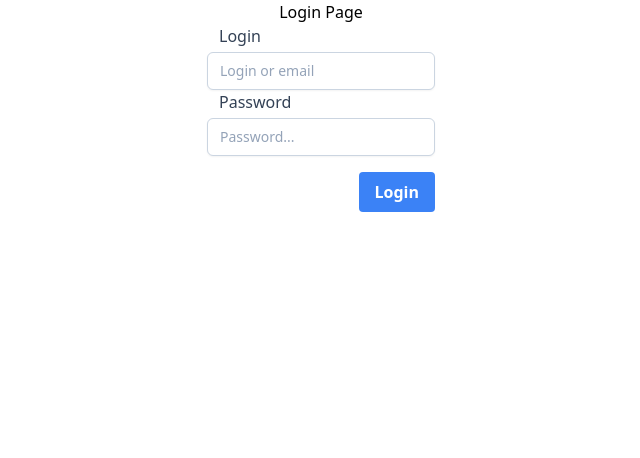
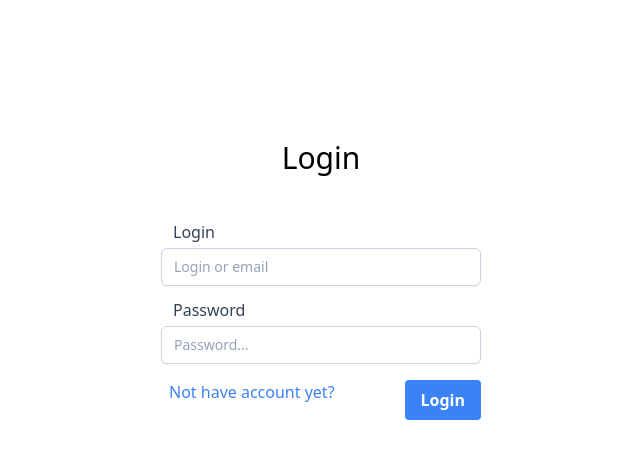
Before and after one commit to LenyPython/Listr, an Angular app in the folder frontend/: page /login in a window 1280 px wide. Shown: the top 458 px of the page, without its empty margins (319-959 px from the left). Built offline with nearby package versions, Linux system fonts and the light colour scheme.

Commit message:
add login form template

```diff
--- a/frontend/src/app/authModule/components/login/login.component.html
+++ b/frontend/src/app/authModule/components/login/login.component.html
@@ -1,8 +1,8 @@
-<h2>Login Page</h2>
+<h2 [ngClass]="['text-3xl', 'mb-8']">Login</h2>
 <div>
-    <form [ngClass]="['flex', 'flex-col', 'content-center']">
+    <form [ngClass]="['flex', 'flex-col', 'content-center', 'w-80']">
         <label for="login" [ngClass]="['block']">
-            <span [ngClass]="['ml-3', 'block', 'text-md', 'font-medium', 'text-slate-700']">
+            <span [ngClass]="['mt-3','ml-3', 'block', 'text-md', 'font-medium', 'text-slate-700']">
                 Login
             </span>
             <input type="text" name="login"
@@ -10,15 +10,20 @@
             placeholder="Login or email" required>
         </label>
         <label for="password" [ngClass]="['block']">
-            <span [ngClass]="['ml-3', 'block', 'text-md', 'font-medium', 'text-slate-700']">
+            <span [ngClass]="['mt-3','ml-3', 'block', 'text-md', 'font-medium', 'text-slate-700']">
                 Password
             </span>
-            <input type="text" name="password"
-            [ngClass]="['mt-1', 'px-3', 'py-2', 'bg-white', 'border', 'shadow-sm', 'border-slate-300', 'placeholder-slate-400', 'focus:outline-none', 'focus:border-sky-500', 'focus:ring-sky-500', 'block', 'w-full', 'rounded-md', 'sm:text-sm', 'focus:ring-1']"
+            <input type="password" name="password"
+            [ngClass]="[ 'mt-1', 'px-3', 'py-2', 'bg-white', 'border', 'shadow-sm', 'border-slate-300', 'placeholder-slate-400', 'focus:outline-none', 'focus:border-sky-500', 'focus:ring-sky-500', 'block', 'w-full', 'rounded-md', 'sm:text-sm', 'focus:ring-1']"
             placeholder="Password..."required>
         </label>
-        <button type="submit" [ngClass]="['mt-4', 'self-end', 'bg-blue-500', 'hover:bg-blue-700', 'text-white', 'py-2', 'px-4', 'font-bold', 'rounded']">
-            Login
-        </button>
+        <div [ngClass]="['pl-2', 'mt-4', 'flex', 'justify-between']">
+            <a routerLink="/register" [ngClass]="['text-blue-500','hover:text-blue-300', 'cursor-pointer']">
+                Not have account yet?
+            </a>
+            <button type="submit" [ngClass]="['self-end', 'bg-blue-500', 'hover:bg-blue-700', 'text-white', 'py-2', 'px-4', 'font-bold', 'rounded']">
+                Login
+            </button>
+        </div>
     </form>
 </div>
--- a/frontend/src/app/authModule/components/login/login.component.scss
+++ b/frontend/src/app/authModule/components/login/login.component.scss
@@ -3,6 +3,6 @@
   flex-direction: column;
   align-items: center;
   justify-content: center;
-  width: 100%;
-  height: 100%;
+  width: 100vw;
+  min-height: 70vh;
 }
--- a/frontend/src/styles.css
+++ b/frontend/src/app/authModule/components/register/register.component.css
@@ -1 +1 @@
-@tailwind base;@tailwind components;@tailwind utilities;*{margin:0;padding:0}body{width:100vw;min-height:100vh}
+:host{display:flex;flex-direction:column;align-items:center;justify-content:center;width:100vw;min-height:70vh}
--- a/frontend/src/app/authModule/components/register/register.component.html
+++ b/frontend/src/app/authModule/components/register/register.component.html
@@ -1 +1,14 @@
-<h2>Register</h2>
+<h2 [ngClass]="['text-4xl']">Register</h2>
+
+<form [ngClass]="['w-80']">
+    <label for="login">
+        <span>Login</span>
+        <input type="text" name="login">
+    </label>
+    <label for="password1">
+        <input type="password" name="password1">
+    </label>
+    <label for="password2">
+        <input type="password" name="password2">
+    </label>
+</form>
--- a/frontend/src/app/authModule/components/register/register.component.scss
+++ b/frontend/src/app/authModule/components/register/register.component.scss
@@ -0,0 +1,8 @@
+:host {
+  display: flex;
+  flex-direction: column;
+  align-items: center;
+  justify-content: center;
+  width: 100vw;
+  min-height: 70vh;
+}
```
